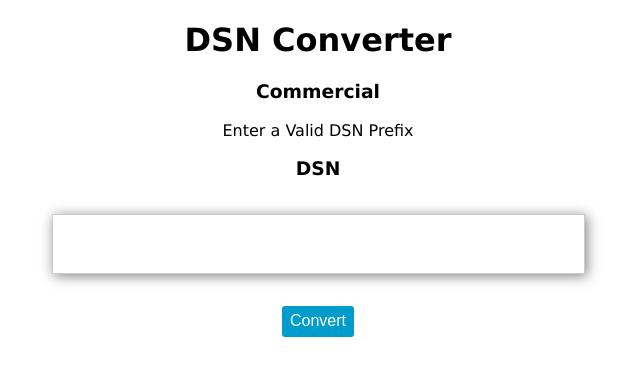
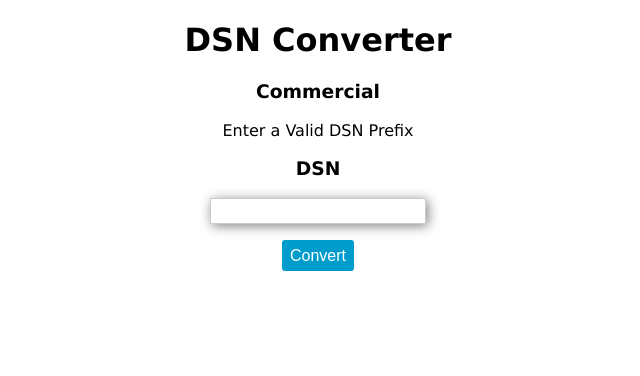
Before and after one commit to gzd2032/dsn_converter, a React (Create React App) app: page / in a window 1280 px wide. Shown: the top 376 px of the page, without its empty margins (322-962 px from the left). Built offline with nearby package versions, Linux system fonts and the light colour scheme; no server answers.

Commit message:
deployed to heroku

```diff
--- a/public/index.html
+++ b/public/index.html
@@ -10,7 +10,6 @@
       content="Web site created using create-react-app"
     />
 
-    <script src="https://s3-us-west-2.amazonaws.com/s.cdpn.io/3/masking-input.js" data-autoinit="true"></script>
     <title>React App</title>
   </head>
   <body>
--- a/src/App.js
+++ b/src/App.js
@@ -15,7 +15,6 @@ function App() {
     .then(res => res.json())
     .then(data => {
         setDSNArray(data.prefix_list)
-        console.log(data.prefix_list)
     })
   },[])
 
--- a/src/components/DSNRow.js
+++ b/src/components/DSNRow.js
@@ -6,8 +6,8 @@ export default function DSNRow({ number, setEnteredDSN, setExtension }) {
 
   const convertNumber = () => {
     const userInput = dsnInput.current.value.split("-")
-    const dsn = userInput[0]
-    const number = userInput[1]
+    const dsn = userInput[0].toString()
+    const number = userInput[1].toString()
     setEnteredDSN(dsn)
     setExtension(number)
   }
@@ -20,6 +20,7 @@ export default function DSNRow({ number, setEnteredDSN, setExtension }) {
         onKeyPress={event => event.key === 'Enter' && convertNumber()}
         mask="999-9999"
         maskChar="_"
+        type="tel"
       />
       <div>
         <button className="btn" onClick={() => convertNumber()}>Convert</button>
--- a/src/css/App.css
+++ b/src/css/App.css
@@ -8,21 +8,24 @@ html{
 
 }
 
+input {
+  padding: 0;
+  margin: 0;
+}
+
 .DSNinput {
-  padding: 0.4rem 0.5rem;
-  margin: 1rem;
-  font-size: 2.5rem;
-  letter-spacing: 1rem;
+  padding: 0.2rem 0.2rem;
+  font-size: 1rem;
+  letter-spacing: 0.2rem;
   text-align: center;
   outline: none;
   border: thin solid #ccc;
   box-shadow: 2px 2px 12px rgb(0,0,0,.5);
-  width: fit-content;
 }
 
 .commOutput{
-  font-size: 2.5rem;
-  letter-spacing: 0.4rem;
+  font-size: 1rem;
+  letter-spacing: 0.2rem;
   text-align: center;
 }
 
```
